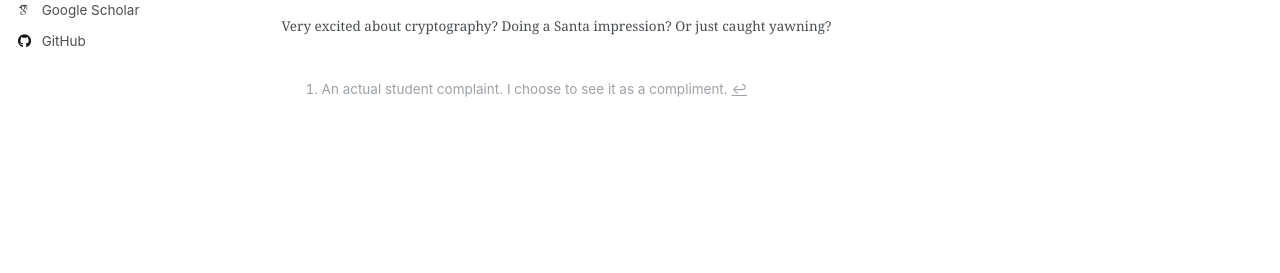
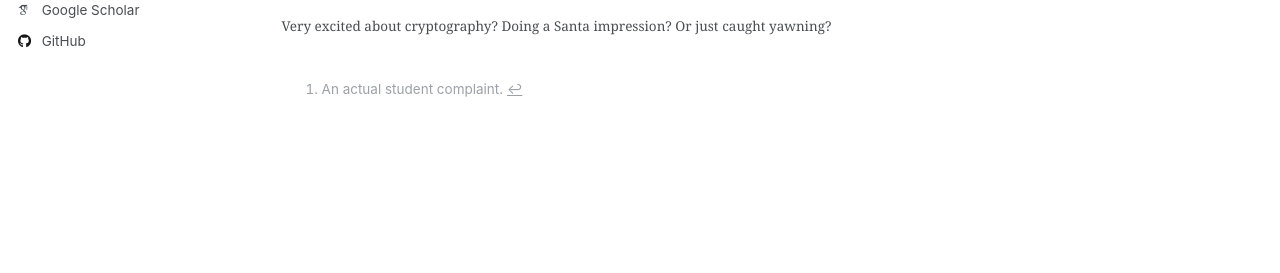
Before and after one commit to jtakeshi/jtakeshi.github.io, a Jekyll site: the page built from _pages/about.md, in a window 1280 px wide and 900 px high, scrolled down 1419 px. Shown: the part 402-675 px from the top of the window. Built offline with Jekyll 4.4.1, drawn with Linux system fonts in a browser that asks for light colours; some web fonts are replaced; a script that is not in the unit is left out.

Commit message:
Update about.md by removing student complaint note
Removed a comment about a student complaint.

```diff
--- a/_pages/about.md
+++ b/_pages/about.md
@@ -9,7 +9,7 @@ redirect_from:
 
 "Do not take a course under this professor. He expects students to submit assignments by the due date."[^1]
 -----------------
-[^1]: An actual student complaint. I choose to see it as a compliment.
+[^1]: An actual student complaint.
 
 Hi! I’m Jonathan Takeshita (竹下ジョナサン賢), and I am currently an Assistant Professor at Old Dominion University, where I am appointed in both the Department of Computer Science and School of Cybersecurity. The School is the first of its kind in the United States, and brings with its inception a wealth of new opportunities for cross-disciplinary work. My research spans a wide array of topics in privacy, including homomorphic encryption, trusted hardware, hardware acceleration for cryptography, private data aggregation, image deduplication, LLM security, and private advertising, as well as more diverse areas such as AI in education and music theory. I have also taught or tutored several courses in STEM subjects and music at a few different institutions now. I am currently a member of the ODU Cybersecurity Graduate Committee and the ODU Computer Science Systems Committee. For more information about my research, teaching, etc., please see the other pages on this site.
 
```
